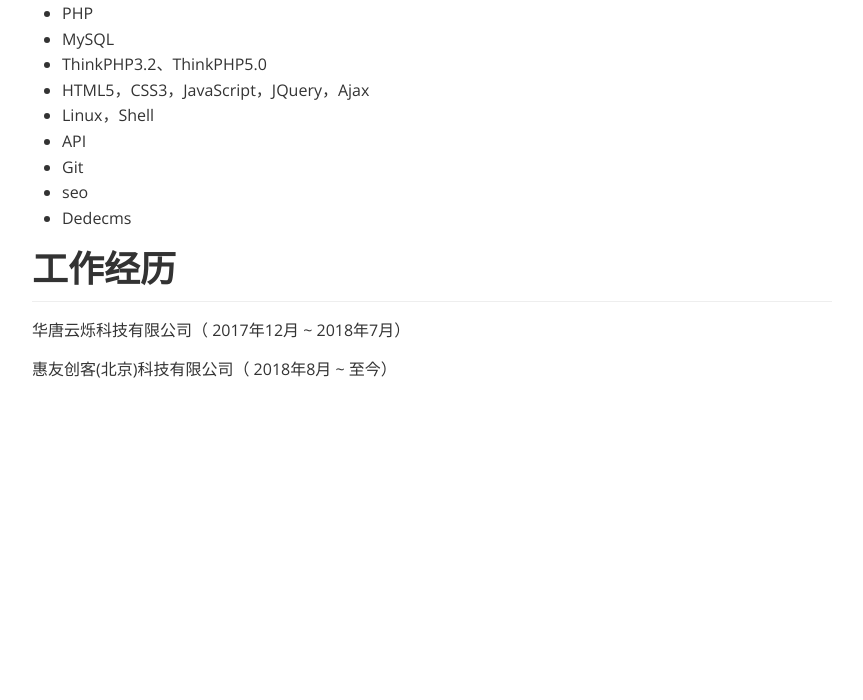
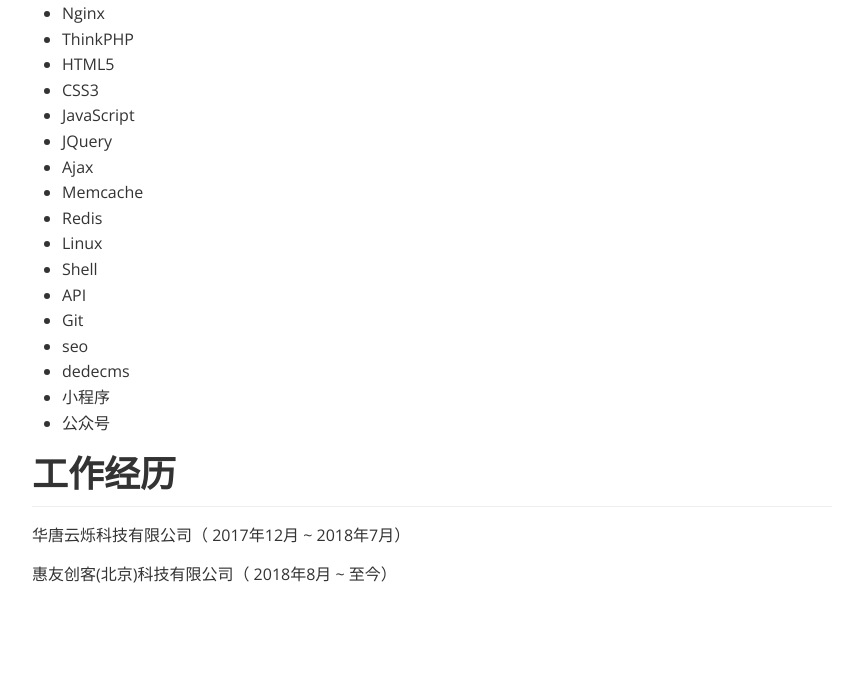
Before and after one commit to cnhyx/resume, a plain HTML site: page index.html in a window 1280 px wide. Shown: the part 459-1159 px from the top of the page, without its empty margins (208-1071 px from the left). Before the commit the page ends 993 px from the top, so only its background shows below. Drawn offline with nearby package versions, Linux system fonts and the light colour scheme; a web font is replaced by a local one.

Commit message:
Update index.html

```diff
--- a/index.html
+++ b/index.html
@@ -226,10 +226,14 @@ header, .context-menu, .megamenu-content, footer { font-family: "Segoe UI", Aria
 .md-lang { color: rgb(180, 101, 77); }
 .html-for-mac .context-menu { --item-hover-bg-color: #E6F0FE; }
 
+
+
+
+
  .typora-export p, .typora-export .footnote-line {white-space: normal;}
 </style>
 </head>
 <body class='typora-export os-windows' >
-<div  id='write'  class = 'is-node'><h1><a name='header-n418' class='md-header-anchor '></a>个人信息</h1><ul><li>基本信息：黄钰鑫/男/1995</li><li>学历：大专/网络工程</li><li>期望职位：web开发</li><li>个人博客：<a href='https://blog.csdn.net/huangyuxin_'>blog.csdn.net/huangyuxin_</a></li><li>在线简历：<a href='http://cnhyx.github.io/resume/'>cnhyx.github.io/resume/</a></li></ul><h1><a name='header-n431' class='md-header-anchor '></a>联系方式</h1><ul><li>手机：18500179540</li><li>Email：<a href='mailto:cnhyxn@163.com'>cnhyxn@163.com</a></li></ul><h1><a name='header-n437' class='md-header-anchor '></a>技能清单</h1><ul><li>PHP</li><li>MySQL</li><li>ThinkPHP3.2、ThinkPHP5.0</li><li>HTML5，CSS3，JavaScript，JQuery，Ajax</li><li>Linux，Shell</li><li>API</li><li>Git</li><li>seo</li><li>Dedecms</li></ul><h1><a name='header-n457' class='md-header-anchor '></a>工作经历</h1><p>华唐云烁科技有限公司（ 2017年12月 ~ 2018年7月）</p><p>惠友创客(北京)科技有限公司（ 2018年8月 ~ 至今）</p><p>&nbsp;</p><p> </p></div>
+<div  id='write'  class = 'is-node'><h1><a name='header-n4' class='md-header-anchor '></a>个人信息</h1><ul><li>基本信息：黄钰鑫/男/1995</li><li>期望职位：web开发</li><li>个人博客：<a href='https://blog.csdn.net/huangyuxin_'>blog.csdn.net/huangyuxin_</a></li></ul><h1><a name='header-n16' class='md-header-anchor '></a>联系方式</h1><ul><li>手机：18500179540</li><li>Email：<a href='mailto:cnhyxn@gmail.com'>cnhyxn@gmail.com</a></li></ul><h1><a name='header-n22' class='md-header-anchor '></a>技能清单</h1><ul><li>PHP</li><li>MySQL</li><li>Nginx</li><li>ThinkPHP</li><li>HTML5</li><li>CSS3</li><li>JavaScript</li><li>JQuery</li><li>Ajax</li><li>Memcache</li><li>Redis</li><li>Linux</li><li>Shell</li><li>API</li><li>Git</li><li>seo</li><li>dedecms</li><li>小程序</li><li>公众号</li></ul><h1><a name='header-n42' class='md-header-anchor '></a>工作经历</h1><p>华唐云烁科技有限公司（ 2017年12月 ~ 2018年7月）</p><p>惠友创客(北京)科技有限公司（ 2018年8月 ~ 至今）</p></div>
 </body>
 </html>
```
